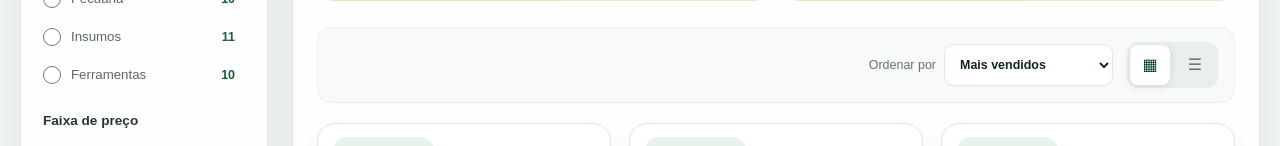
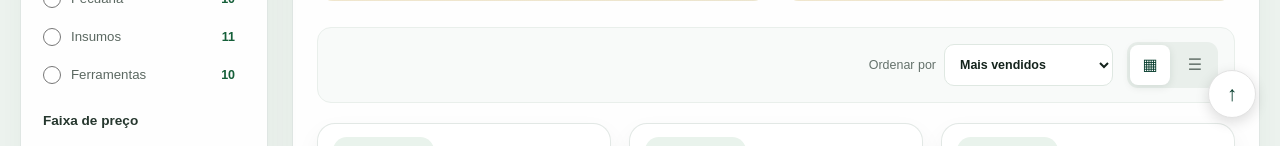
Before and after one commit to Phduartebjj/E-commerce-AgroAgrega, an Angular app in the folder e-commerce-AgroAgrega/: page /products in a window 1280 px wide. Shown: the part 654-800 px from the top of the page. Built offline with nearby package versions, Linux system fonts and the light colour scheme; a web font is replaced by a local one.

Commit message:
feat: Aprimora componente de rodapé com detecção de rolagem para visibilidade do botão "voltar ao topo"

```diff
--- a/e-commerce-AgroAgrega/src/app/shared/components/footer/footer.css
+++ b/e-commerce-AgroAgrega/src/app/shared/components/footer/footer.css
@@ -48,23 +48,18 @@
 
   color: #d5ddd9;
   line-height: 1.6;
-
 }
 
 .rodape-coluna {
   display: flex;
   flex-direction: column;
-
 }
 
 .rodape-coluna h3 {
   margin: 0 0 22px;
 
   font-size: 17px;
-
 }
-
-
 
 .rodape-coluna a {
   margin-bottom: 17px;
@@ -135,56 +130,55 @@
 }
 
 .voltar-ao-topo {
-  width: 100%;
-  min-height: 52px;
+  position: fixed;
 
-  border: 0;
-
-  background-color: #0b4a3a;
-  color: var(--white);
-
-  font-size: 0.9rem;
-  font-weight: 700;
-
-  cursor: pointer;
-
-  transition:
-    background-color 0.2s ease,
-    transform 0.15s ease;
-}
-
-.voltar-ao-topo {
-  position: absolute;
-
-  top: -24px;
-  left: 50%;
+  right: 24px;
+  bottom: 28px;
 
   width: 48px;
   height: 48px;
+  padding: 0;
 
   display: flex;
   align-items: center;
   justify-content: center;
 
+  z-index: 1000;
+
   border: 1px solid #e2e2e2;
   border-radius: 50%;
 
-  background: var(--white);
+  background-color: var(--white);
   color: var(--green-dark);
 
   font-size: 1.3rem;
   font-weight: 700;
+  line-height: 1;
 
   cursor: pointer;
 
-  transform: translateX(-50%);
-
   box-shadow: 0 4px 14px rgba(0, 0, 0, 0.14);
 
+  opacity: 0;
+  visibility: hidden;
+  pointer-events: none;
+
+  transform: translateY(12px);
+
   transition:
+    opacity 0.25s ease,
+    visibility 0.25s ease,
+    transform 0.25s ease,
     background-color 0.2s ease,
-    color 0.2s ease,
-    transform 0.2s ease;
+    color 0.2s ease;
+}
+
+.voltar-ao-topo.visivel {
+  opacity: 1;
+  visibility: visible;
+  pointer-events: auto;
+
+  transform: translateY(0);
 }
 
 .voltar-ao-topo:hover {
@@ -193,5 +187,5 @@
 }
 
 .voltar-ao-topo:active {
-  transform: translateX(-50%) scale(0.92);
+  transform: translateY(0) scale(0.92);
 }
--- a/e-commerce-AgroAgrega/src/app/shared/components/footer/footer.html
+++ b/e-commerce-AgroAgrega/src/app/shared/components/footer/footer.html
@@ -1,8 +1,8 @@
-
-<footer class="rodape">
+<footer class="rodape" #footerRoot>
   <button
     class="voltar-ao-topo"
     type="button"
+    [class.visivel]="mostrarBotaoVoltarAoTopo()"
     aria-label="Voltar ao topo"
     title="Voltar ao topo"
     (click)="voltarAoTopo()"
--- a/e-commerce-AgroAgrega/src/app/shared/components/footer/footer.ts
+++ b/e-commerce-AgroAgrega/src/app/shared/components/footer/footer.ts
@@ -1,17 +1,47 @@
-import { Component } from '@angular/core';
+import {
+  AfterViewInit,
+  Component,
+  ElementRef,
+  HostListener,
+  signal,
+  ViewChild,
+} from '@angular/core';
+
 import { RouterLink } from '@angular/router';
+
 @Component({
   selector: 'app-footer',
   imports: [RouterLink],
   templateUrl: './footer.html',
   styleUrl: './footer.css',
+})
+export class Footer implements AfterViewInit {
+  mostrarBotaoVoltarAoTopo = signal(false);
 
-})
-export class Footer {
+  @ViewChild('footerRoot')
+  footer!: ElementRef<HTMLElement>;
+
+  ngAfterViewInit(): void {
+    this.verificarFooter();
+  }
+
+  @HostListener('window:scroll')
+  verificarFooter(): void {
+    if (!this.footer) {
+      return;
+    }
+
+    const footerTop = this.footer.nativeElement.getBoundingClientRect().top;
+
+    const footerEntrouNaTela = footerTop <= window.innerHeight;
+
+    this.mostrarBotaoVoltarAoTopo.set(footerEntrouNaTela);
+  }
+
   voltarAoTopo(): void {
-  window.scrollTo({
-    top: 0,
-    behavior: 'smooth',
-  });
+    window.scrollTo({
+      top: 0,
+      behavior: 'smooth',
+    });
+  }
 }
-}
```
Lines whose indentation alone changed are shown as unchanged.
